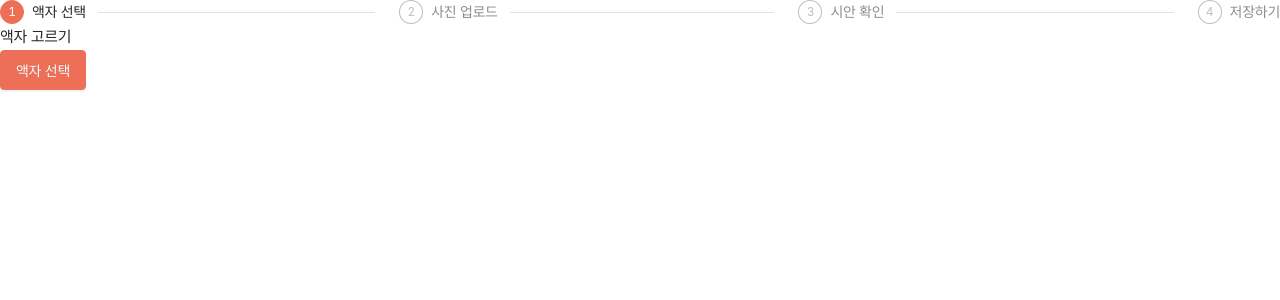
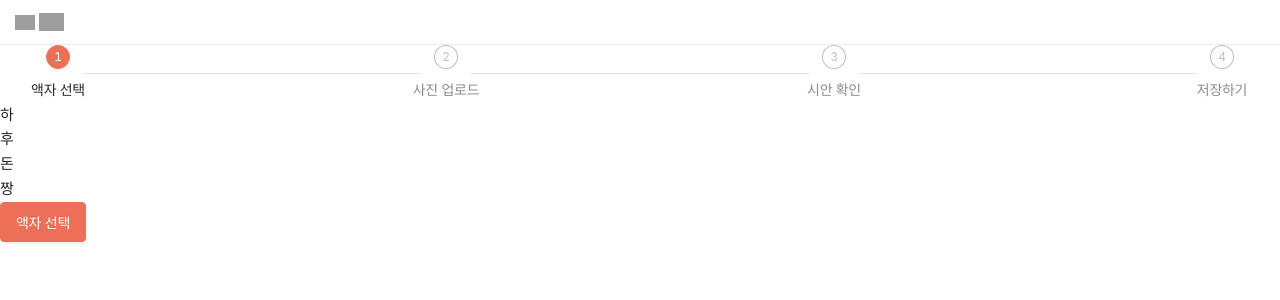
Before and after one commit to mecanvas/early-front, a Next.js app: page /tool/single in a window 1280 px wide. Shown: the top 300 px of the page. Built offline with nearby package versions, Linux system fonts and the light colour scheme; grey boxes are pictures that could not be loaded; a web font is replaced by a local one.

Commit message:
스텝, 버튼 완료 컨텐츠 샘플 만들기

```diff
--- a/src/components/tool/mobile/MobileSingleTool.tsx
+++ b/src/components/tool/mobile/MobileSingleTool.tsx
@@ -1,11 +1,125 @@
 import styled from '@emotion/styled';
-import { Button, Steps } from 'antd';
-import { useCallback, useMemo, useState } from 'react';
-import { isMobile } from 'react-device-detect';
+import { Button, Steps, Tabs } from 'antd';
+import { icons } from 'public/icons';
+import React, { useCallback, useMemo, useState } from 'react';
 const { Step } = Steps;
+
+const MobileSingleToolHeader = styled.div`
+  cursor: pointer;
+  height: 45px;
+  display: flex;
+  align-items: center;
+  padding: 0 1em;
+  border-bottom: 1px solid ${({ theme }) => theme.color.gray200};
+  img {
+    &:nth-of-type(1) {
+      transform: rotateY(180deg);
+      -webkit-transform: rotateY(180deg);
+      -moz-transform: rotateY(180deg);
+      -o-transform: rotateY(180deg);
+      -ms-transform: rotateY(180deg);
+      unicode-bidi: bidi-override;
+      direction: rtl;
+      margin-right: 4px;
+      width: 20px;
+    }
+    width: 25px;
+  }
+  @media all and (max-width: ${({ theme }) => theme.size.sm}) {
+    cursor: pointer;
+    img {
+      &:nth-of-type(1) {
+        transform: rotateY(180deg);
+        -webkit-transform: rotateY(180deg);
+        -moz-transform: rotateY(180deg);
+        -o-transform: rotateY(180deg);
+        -ms-transform: rotateY(180deg);
+        unicode-bidi: bidi-override;
+        direction: rtl;
+        margin-right: 4px;
+        width: 15px;
+      }
+      width: 20px;
+    }
+  }
+`;
 
 const MobileSingleToolContainer = styled.div`
   @media all and (max-width: ${({ theme }) => theme.size.sm}) {
+    padding: 1.5em 2px;
+    display: flex;
+    flex-direction: column;
+    justify-content: center;
+    align-items: center;
+  }
+`;
+
+const MobileSteps = styled(Steps)`
+  @media all and (max-width: ${({ theme }) => theme.size.sm}) {
+    span {
+      font-size: 13px;
+      font-weight: 500;
+    }
+    svg {
+      fill: ${({ theme }) => theme.color.primary};
+      font-size: 13px;
+      font-weight: 500;
+      path {
+        color: inherit;
+        fill: inherit;
+      }
+    }
+  }
+`;
+
+const MobileContent = styled.div`
+  @media all and (max-width: ${({ theme }) => theme.size.sm}) {
+    width: 100%;
+    padding: 1em;
+    height: 500px;
+  }
+`;
+
+const MobileStepButtonWrapper = styled.div`
+  @media all and (max-width: ${({ theme }) => theme.size.sm}) {
+    width: 100%;
+    display: flex;
+    justify-content: center;
+    div {
+      display: flex;
+      align-items: center;
+    }
+    & > button + button {
+      margin-left: 1em;
+    }
+    & > button {
+      width: 80px;
+    }
+  }
+`;
+
+const MobileNextStepButton = styled(Button)`
+  @media all and (max-width: ${({ theme }) => theme.size.sm}) {
+    padding: 3px !important;
+    font-size: 13px;
+  }
+`;
+const MobilePrevStepButton = styled(Button)`
+  @media all and (max-width: ${({ theme }) => theme.size.sm}) {
+    padding: 3px !important;
+    font-size: 13px;
+    border: 1px solid ${({ theme }) => theme.color.gray700};
+
+    &:hover {
+      border: 1px solid ${({ theme }) => theme.color.gray500};
+    }
+  }
+`;
+
+const FirstContent = styled.div`
+  @media all and (max-width: ${({ theme }) => theme.size.sm}) {
+    display: grid;
+    grid-template-columns: repeat(2, 1fr);
   }
 `;
 
@@ -31,40 +145,51 @@ const MobileSingleTool = () => {
     setStepCount((prev) => prev - 1);
   }, []);
 
-  //   if (!isMobile) {
-  //     return null;
-  //   }
-
   return (
+    <>
+      <MobileSingleToolHeader>
+        <img src={icons.arrow} />
+        <img src={icons.home} />
+      </MobileSingleToolHeader>
       <MobileSingleToolContainer>
-      <Steps size="small" current={stepCount}>
+        <MobileSteps size="small" labelPlacement="vertical" current={stepCount}>
           <Step title={stepTitle.get(0)} />
           <Step title={stepTitle.get(1)} />
           <Step title={stepTitle.get(2)} />
           <Step title={stepTitle.get(3)} />
-      </Steps>
-
+        </MobileSteps>
         {/* step1 */}
-      {stepCount === 0 && <div>액자 고르기</div>}
+        {stepCount === 0 && (
+          <MobileContent>
+            <FirstContent>
+              <div>하</div>
+              <div>후</div>
+              <div>돈</div>
+              <div>짱</div>
+            </FirstContent>
+          </MobileContent>
+        )}
         {/* step2 */}
-      {stepCount === 1 && <div>사진 업로드</div>}
+        {stepCount === 1 && <MobileContent>사진 업로드</MobileContent>}
         {/* step3 */}
-      {stepCount === 2 && <div>시안 확인</div>}
+        {stepCount === 2 && <MobileContent>시안 확인</MobileContent>}
         {/* step4 */}
-      {stepCount === 3 && <div>저장하기</div>}
-
+        {stepCount === 3 && <MobileContent>저장하기</MobileContent>}
+        <MobileStepButtonWrapper>
           {FIRST_INDEX !== stepCount && (
-        <Button type="primary" onClick={handlePrevStep}>
+            <MobilePrevStepButton type="text" onClick={handlePrevStep}>
               {stepTitle.get(stepCount - 1)}
-        </Button>
+            </MobilePrevStepButton>
           )}
 
           {LAST_INDEX !== stepCount && (
-        <Button type="primary" onClick={handleNextStep}>
+            <MobileNextStepButton type="primary" onClick={handleNextStep}>
               {stepTitle.get(stepCount)}
-        </Button>
+            </MobileNextStepButton>
           )}
+        </MobileStepButtonWrapper>
       </MobileSingleToolContainer>
+    </>
   );
 };
 
--- a/src/pages/tool/single.tsx
+++ b/src/pages/tool/single.tsx
@@ -9,7 +9,11 @@ const MobileSingleTool = dynamic(() => import('src/components/tool/mobile/Mobile
 });
 
 const Single = () => {
-  return <>{!isMobile ? <MobileSingleTool /> : <SingleTool />}</>;
+  return (
+    <>
+      <MobileSingleTool />
+    </>
+  );
 };
 
 export default Single;
```
Lines whose indentation alone changed are shown as unchanged.
